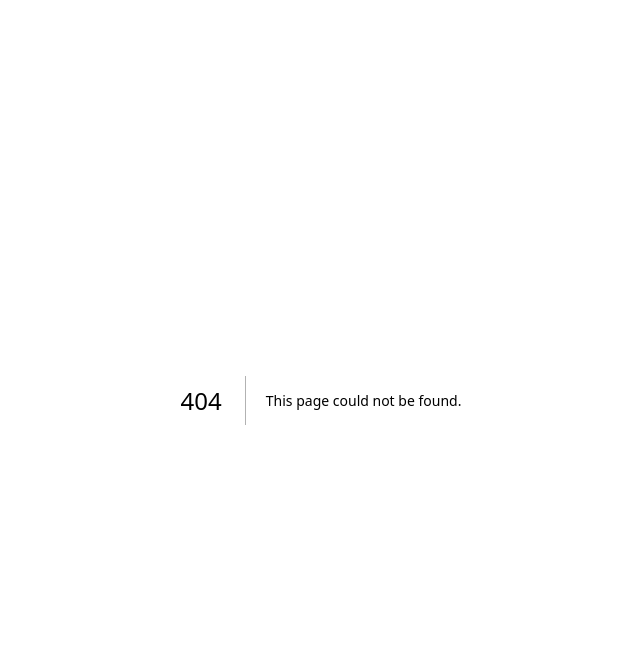
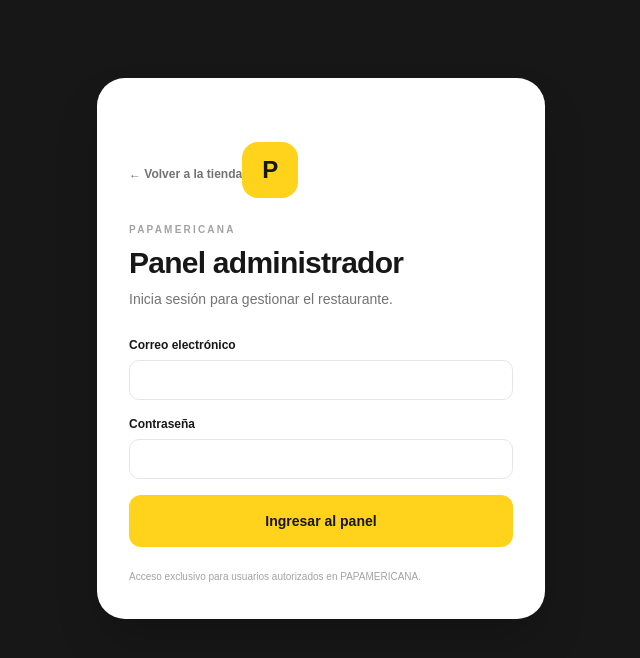
Before and after one commit to nexostudiodec-spec/papamericana-app, a Next.js app: page /login in a window 1280 px wide. Before the commit this address had no page. Shown: the top 658 px of the page, without its empty margins (319-959 px from the left). Built offline with nearby package versions, Linux system fonts and the light colour scheme; no server answers.

Commit message:
feat: add PAPAMERICANA admin sign-in page

```diff
--- /dev/null
+++ b/src/app/login/page.tsx
@@ -0,0 +1,36 @@
+import { redirect } from 'next/navigation';
+import { createSupabaseServerClient } from '@/lib/supabase/server';
+import { signIn } from './actions';
+
+const messages: Record<string, string> = {
+  missing: 'Ingresa tu correo y contraseña.',
+  invalid: 'Las credenciales no son correctas.',
+  unauthorized: 'Tu usuario no tiene acceso al panel.',
+  config: 'La conexión de autenticación no está configurada.',
+};
+
+export default async function LoginPage({ searchParams }: { searchParams: Promise<{ error?: string }> }) {
+  const supabase = await createSupabaseServerClient();
+  if (supabase) {
+    const { data } = await supabase.auth.getClaims();
+    if (data?.claims?.sub) redirect('/admin');
+  }
+  const { error } = await searchParams;
+  return <main className="min-h-screen bg-[#171717] px-5 py-12 text-[#171717]">
+    <div className="mx-auto flex min-h-[75vh] max-w-md items-center"><div className="w-full rounded-[28px] bg-white p-8 shadow-2xl">
+      <a href="/" className="text-xs font-bold text-neutral-500">← Volver a la tienda</a>
+      <div className="mt-8 inline-grid h-14 w-14 place-items-center rounded-2xl bg-[#ffd21c] text-2xl font-black">P</div>
+      <p className="mt-6 text-[10px] font-black uppercase tracking-[.22em] text-neutral-400">PAPAMERICANA</p>
+      <h1 className="mt-2 text-3xl font-black tracking-tight">Panel administrador</h1>
+      <p className="mt-2 text-sm text-neutral-500">Inicia sesión para gestionar el restaurante.</p>
+      {error && <p role="alert" className="mt-5 rounded-xl bg-red-50 px-4 py-3 text-xs font-semibold text-red-700">{messages[error] ?? 'No fue posible iniciar sesión.'}</p>}
+      <form action={signIn} className="mt-7 space-y-4">
+        <label className="block text-xs font-bold">Correo electrónico<input name="email" type="email" autoComplete="username" required className="field-input"/></label>
+        <label className="block text-xs font-bold">Contraseña<input name="password" type="password" autoComplete="current-password" required className="field-input"/></label>
+        <button className="w-full rounded-xl bg-[#ffd21c] px-5 py-4 text-sm font-black hover:bg-black hover:text-[#ffd21c]">Ingresar al panel</button>
+      </form>
+      <p className="mt-5 text-[10px] leading-5 text-neutral-400">Acceso exclusivo para usuarios autorizados en PAPAMERICANA.</p>
+    </div></div>
+    <style>{`.field-input{display:block;width:100%;margin-top:7px;border:1px solid #e5e5e5;border-radius:10px;padding:11px 12px;font-size:13px;outline:none}.field-input:focus{border-color:#171717}`}</style>
+  </main>;
+}
```
